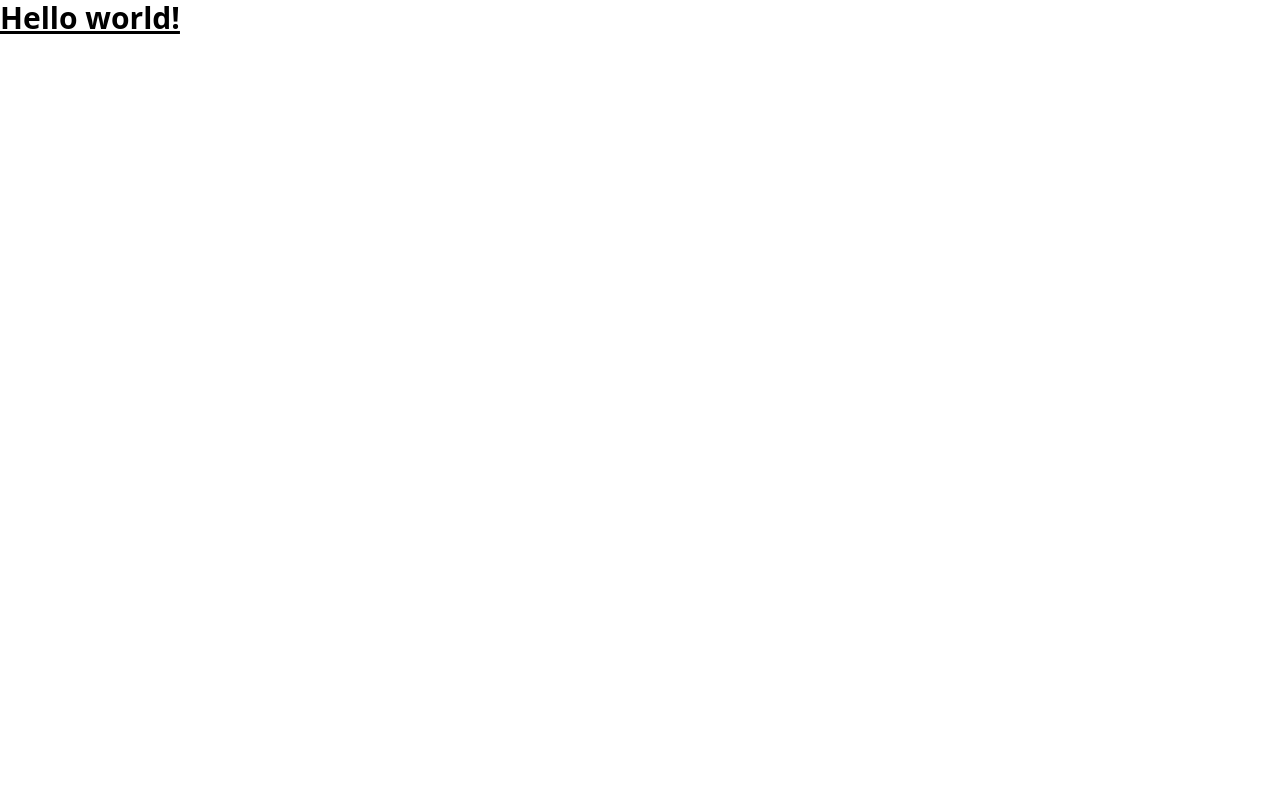
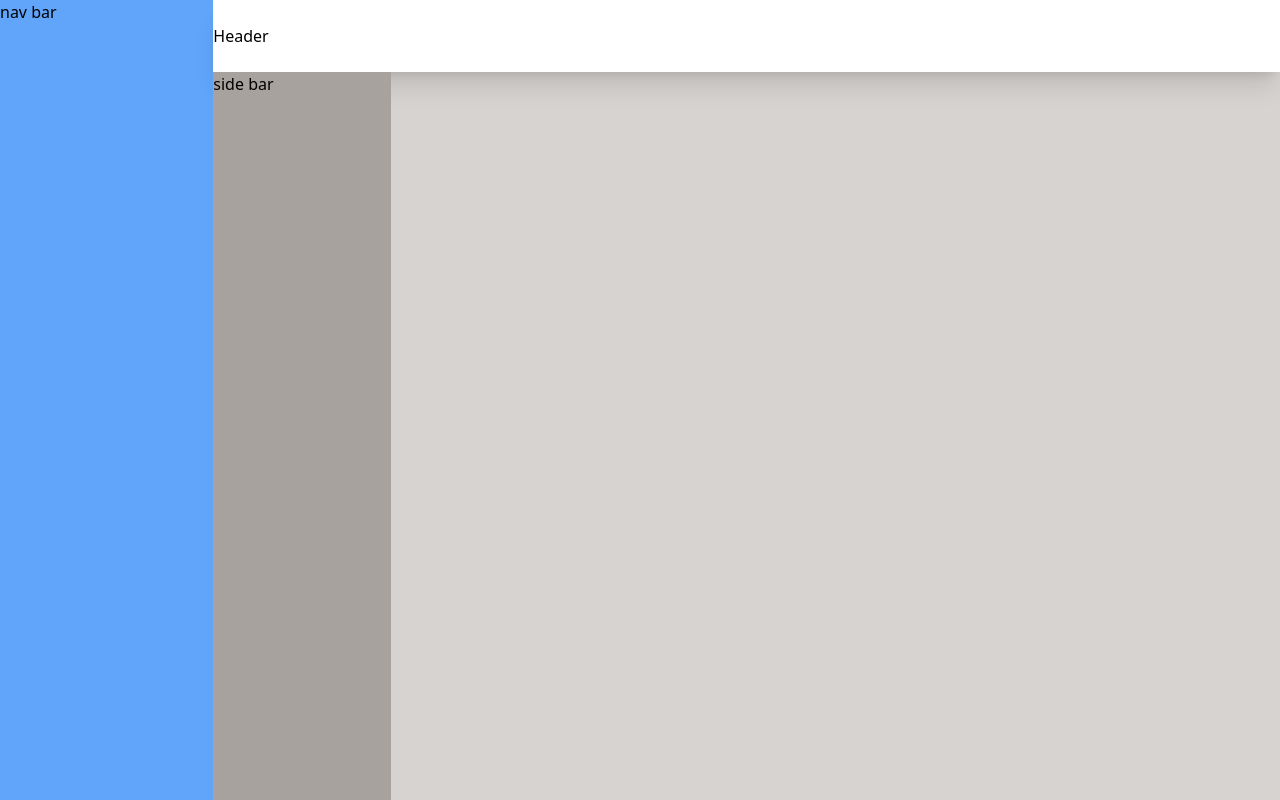
Before and after one commit to Lyondealpha-hub/pair-program, a React (Create React App) app in the folder app/: page / in a window 1280 px wide. Built offline with nearby package versions, Linux system fonts and the light colour scheme.

Commit message:
update: organized structure

```diff
--- a/app/src/App.tsx
+++ b/app/src/App.tsx
@@ -1,7 +1,7 @@
+import RootLayout from "./components/pages/dashboard/layout";
+
 export default function App() {
   return (
-    <h1 className="text-3xl font-bold underline">
-      Hello world!
-    </h1>
+    <RootLayout />
   )
 }
--- a/app/src/components/pages/dashboard/layout.tsx
+++ b/app/src/components/pages/dashboard/layout.tsx
@@ -1,7 +1,22 @@
-const Layout = () => {
+import Header from "./widgets/header";
+import HomePage from "./widgets/home";
+import Navbar from "./widgets/navbar";
+import SideBar from "./widgets/sidebar";
+
+const RootLayout = () => {
     return (
-        <div>Layout</div>
+        <main className="w-screen h-screen flex flex-row bg-stone-300 overflow-hidden">
+            <Navbar/>
+            <section className="flex-1 flex flex-col">
+                <Header/>
+                <section className="flex-1 flex-row">
+                    <SideBar/>
+                    <HomePage/>
+                </section>
+
+            </section>
+        </main>
      );
 }
 
-export default Layout;
+export default RootLayout;
--- a/app/src/components/pages/dashboard/widgets/header.tsx
+++ b/app/src/components/pages/dashboard/widgets/header.tsx
@@ -1,6 +1,6 @@
 const Header = () => {
     return (
-        <div>Header</div>
+        <header className="py-6 bg-white shadow-xl">Header</header>
      );
 }
 
--- a/app/src/components/pages/dashboard/widgets/home.tsx
+++ b/app/src/components/pages/dashboard/widgets/home.tsx
@@ -1,6 +1,6 @@
 const HomePage = () => {
     return (
-        <div>Home Page</div>
+        <main className="flex-1 h-full bg-zinc-50"></main>
      );
 }
 
--- a/app/src/components/pages/dashboard/widgets/navbar.tsx
+++ b/app/src/components/pages/dashboard/widgets/navbar.tsx
@@ -1,6 +1,6 @@
 const Navbar = () => {
     return (
-        <div>Nav</div>
+        <nav className="w-1/6 bg-blue-400 flex flex-col h-full">nav bar</nav>
      );
 }
 
--- a/app/src/components/pages/dashboard/widgets/sidebar.tsx
+++ b/app/src/components/pages/dashboard/widgets/sidebar.tsx
@@ -1,6 +1,6 @@
 const SideBar = () => {
     return (
-        <div>SideBar</div>
+        <aside className="w-1/6 bg-stone-400 flex flex-col h-full">side bar</aside>
      );
 }
 
--- a/app/src/index.tsx
+++ b/app/src/index.tsx
@@ -12,8 +12,3 @@ root.render(
     <App />
   </React.StrictMode>
 );
-
-// If you want to start measuring performance in your app, pass a function
-// to log results (for example: reportWebVitals(console.log))
-// or send to an analytics endpoint. Learn more: https://bit.ly/CRA-vitals
-reportWebVitals();
```
